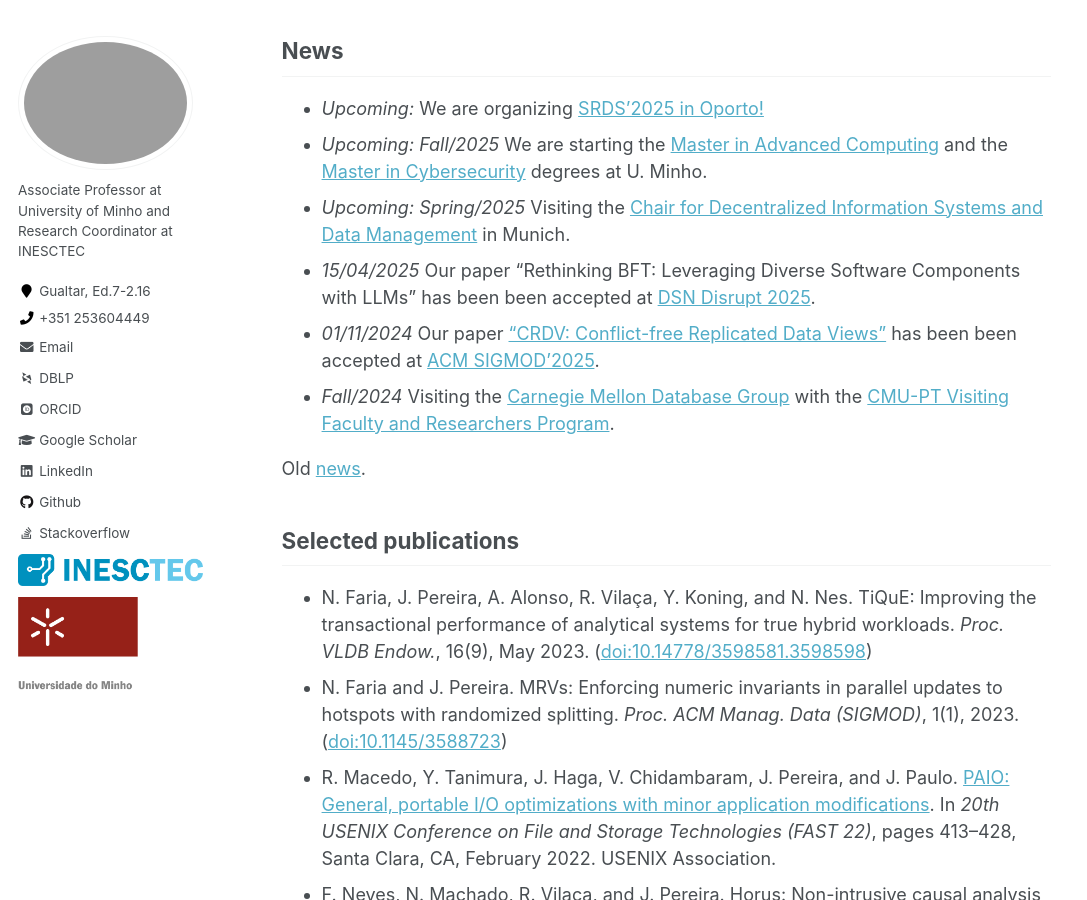
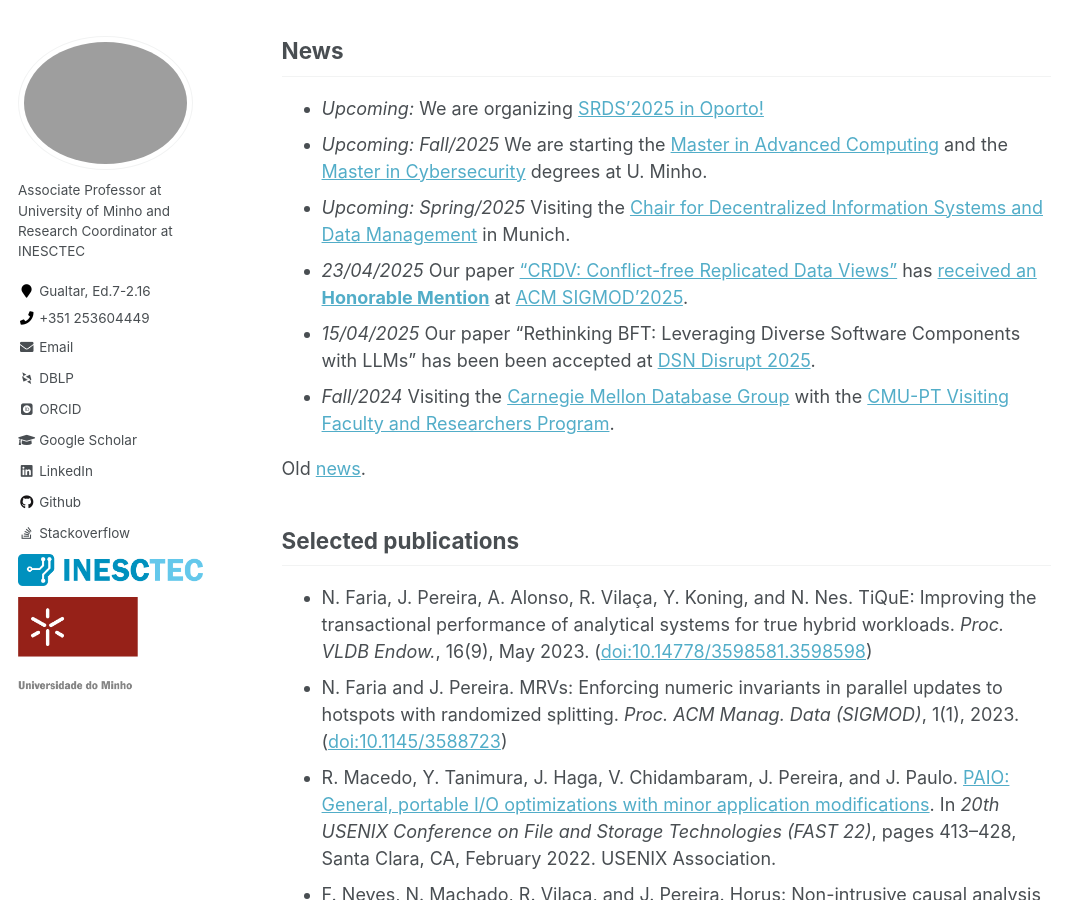
Before and after one commit to jopereira/jopereira.github.io, a Jekyll site: the page built from _pages/about.md, in a window 1280 px wide and 900 px high, scrolled down 392 px. Shown: the whole window, without its empty margins (0-1087 px from the left). Built offline with Jekyll 4.4.1, drawn with Linux system fonts in a browser that asks for light colours; some web fonts are replaced.

Commit message:
honorable mention

```diff
--- a/_pages/about.md
+++ b/_pages/about.md
@@ -17,8 +17,8 @@ My work focuses on **dependable distributed systems**. I am interested mainly in
 - *Upcoming:* We are organizing [SRDS'2025 in Oporto!](https://srds-conference.org/)
 - *Upcoming: Fall/2025* We are starting the [Master in Advanced Computing](https://mca.di.uminho.pt/) and the [Master in Cybersecurity](https://mcs.di.uminho.pt/) degrees at U. Minho.
 - *Upcoming: Spring/2025* Visiting the [Chair for Decentralized Information Systems and Data Management](https://www.cs.cit.tum.de/dis/home/) in Munich.
+- *23/04/2025* Our paper ["CRDV: Conflict-free Replicated Data Views"](http://dx.doi.org/10.1145/3709675) has [received an **Honorable Mention**](https://2025.sigmod.org/sigmod_awards.shtml) at [ACM SIGMOD'2025](https://2025.sigmod.org/sigmod_papers.shtml).
 - *15/04/2025* Our paper "Rethinking BFT: Leveraging Diverse Software Components with LLMs" has been been accepted at [DSN Disrupt 2025](https://dsn2025.github.io/).
-- *01/11/2024* Our paper ["CRDV: Conflict-free Replicated Data Views"](http://dx.doi.org/10.1145/3709675) has been been accepted at [ACM SIGMOD'2025](https://2025.sigmod.org/sigmod_papers.shtml).
 - *Fall/2024* Visiting the [Carnegie Mellon Database Group](https://db.cs.cmu.edu/) with the [CMU-PT
 Visiting Faculty and Researchers Program](https://cmuportugal.org/media/cmu-portugal-will-be-hosting-18-research-visitors-to-carnegie-mellon-in-2024/).
 
```
